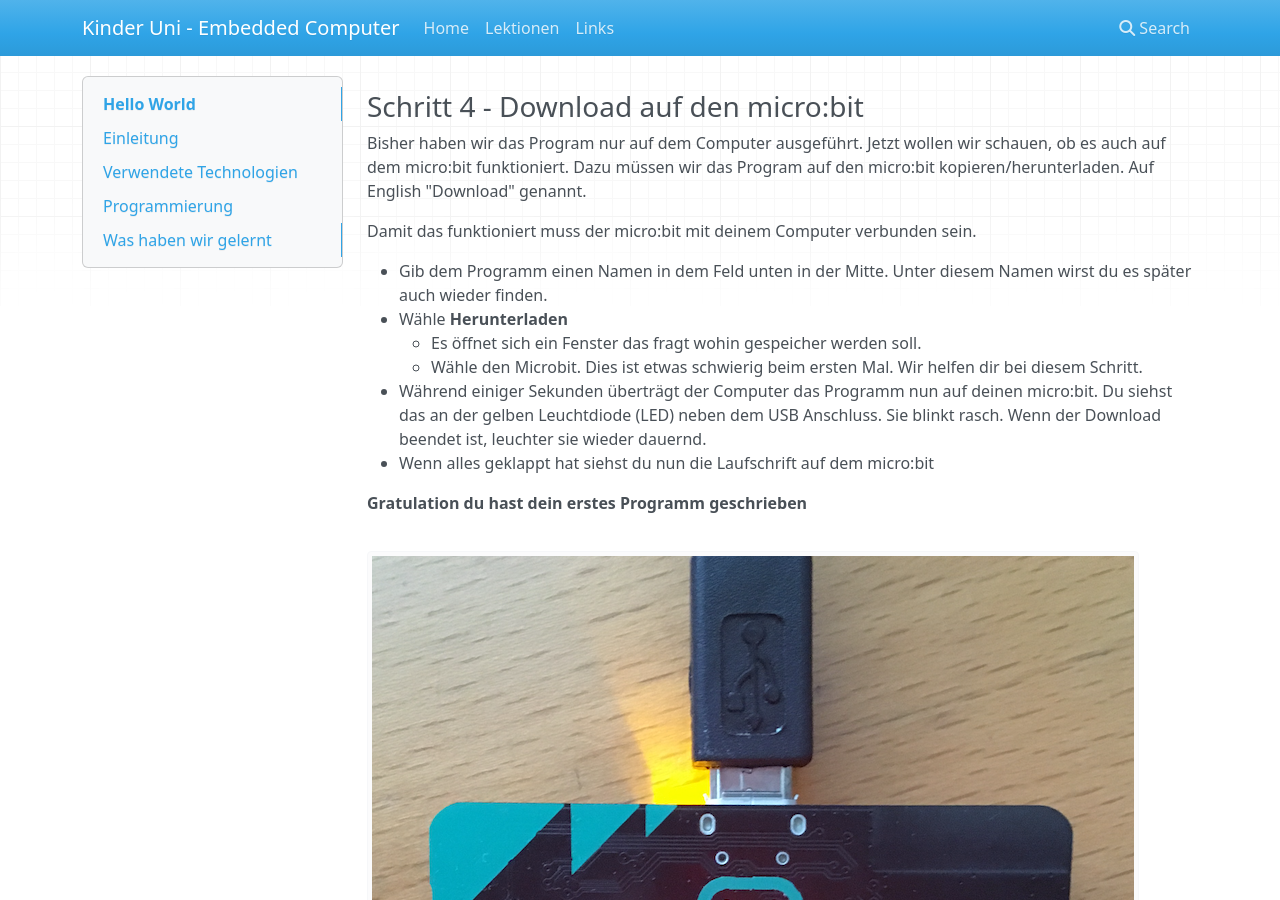
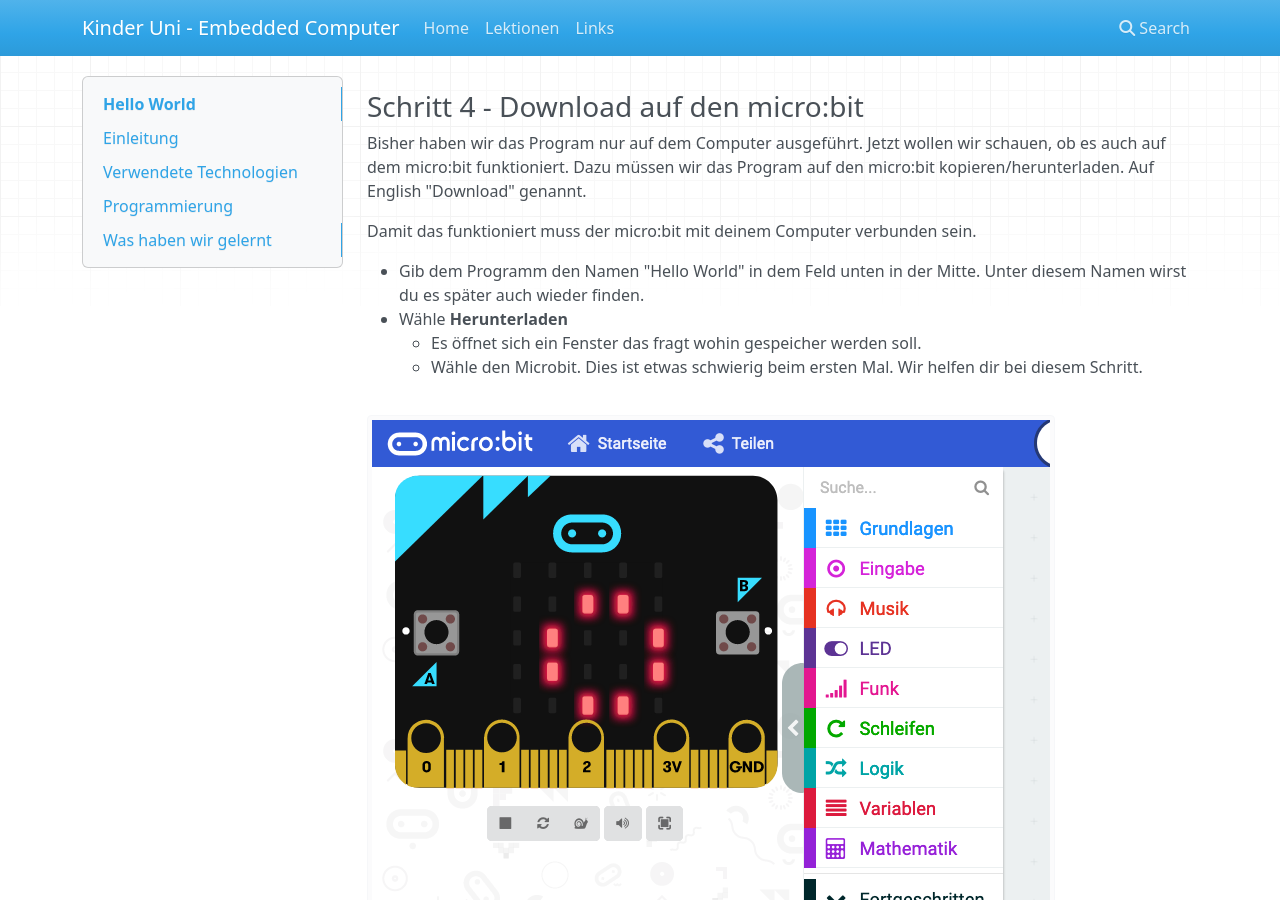
Before and after one commit to renestraub/ehk1, an MkDocs documentation site: the page built from docs/lessons/10_hello_world/lesson.md, in a window 1280 px wide and 900 px high, scrolled down 3006 px. Built offline with MkDocs 1.6.1, drawn with Linux system fonts in a browser that asks for light colours; nearby versions of some CDN libraries.

Commit message:
add final photo to lesson 1

```diff
--- a/docs/lessons/10_hello_world/lesson.md
+++ b/docs/lessons/10_hello_world/lesson.md
@@ -90,10 +90,13 @@
 Damit das funktioniert muss der micro:bit mit deinem Computer verbunden sein.
 
 
-*   Gib dem Programm einen Namen in dem Feld unten in der Mitte. Unter diesem Namen wirst du es später auch wieder finden.
+*   Gib dem Programm den Namen "Hello World" in dem Feld unten in der Mitte. Unter diesem Namen wirst du es später auch wieder finden.
 *   Wähle **Herunterladen**
     *   Es öffnet sich ein Fenster das fragt wohin gespeicher werden soll.
     *   Wähle den Microbit. Dies ist etwas schwierig beim ersten Mal. Wir helfen dir bei diesem Schritt.
+
+![](image5.png)
+
 *   Während einiger Sekunden überträgt der Computer das Programm nun auf deinen micro:bit. Du siehst das an der gelben Leuchtdiode (LED) neben dem USB Anschluss. Sie blinkt rasch. Wenn der Download beendet ist, leuchter sie wieder dauernd.
 *   Wenn alles geklappt hat siehst du nun die Laufschrift auf dem micro:bit
 
```
Also changed, not shown: docs/lessons/10_hello_world/image5.png (added).
